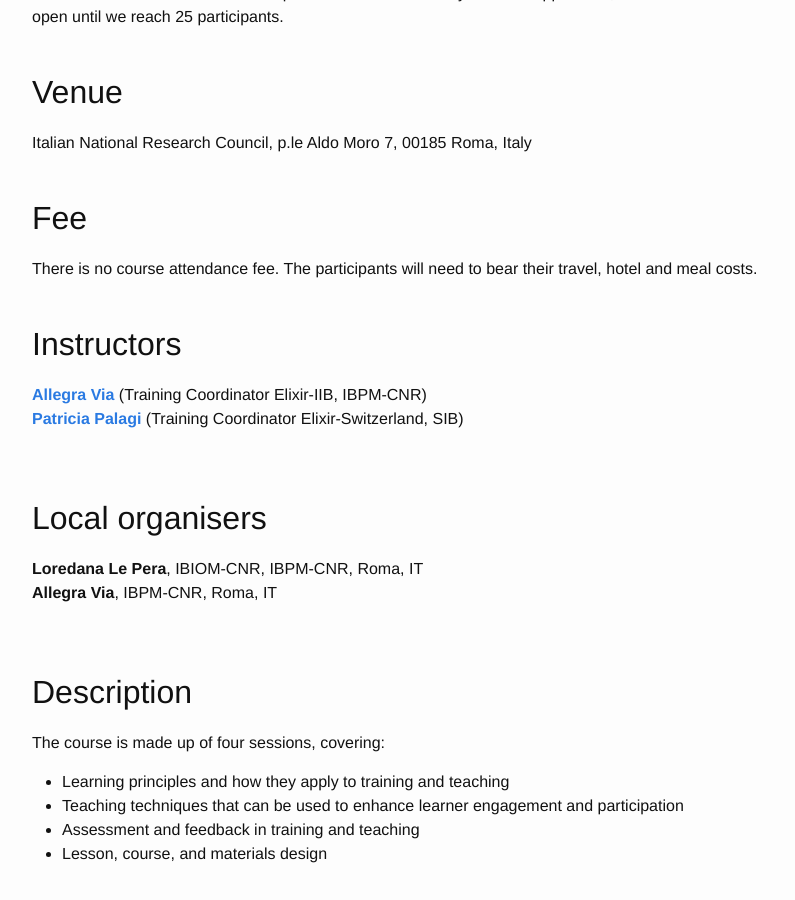
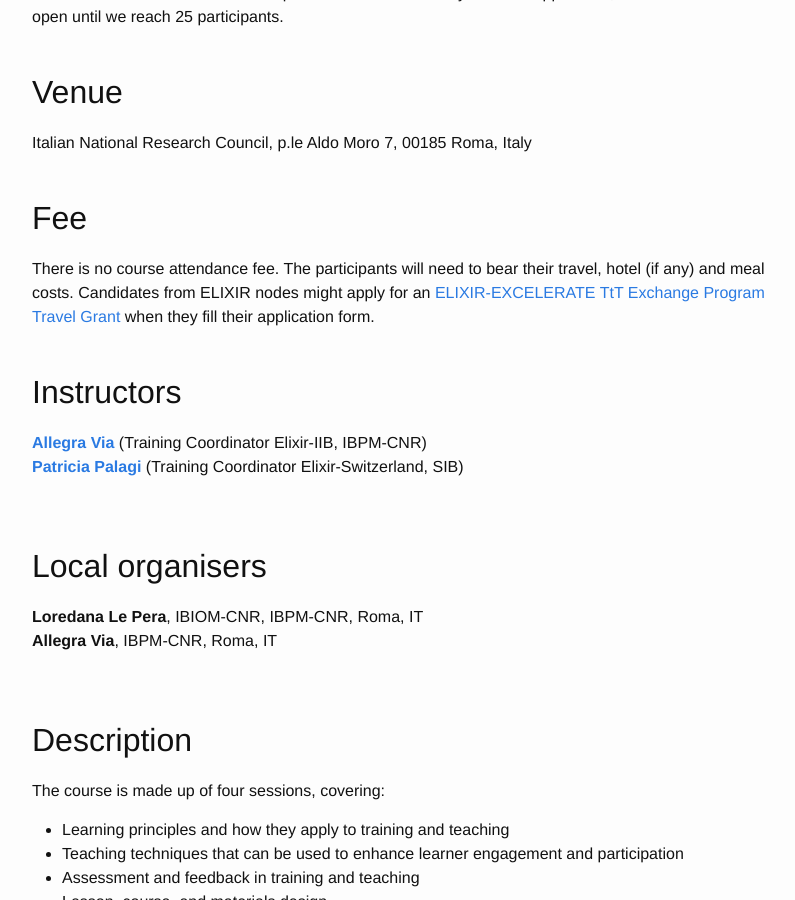
Before and after one commit to ELIXIR-IIB-training/website, a Jekyll site: the page built from _posts/2018-09-27-train-the-trainer-rome.md, in a window 1280 px wide and 900 px high, scrolled down 644 px. Shown: the whole window, without its empty margins (238-1033 px from the left). Built offline with Jekyll 4.4.1, drawn with Linux system fonts in a browser that asks for light colours.

Commit message:
Add link to EE TtT Exchange Program Travel

```diff
--- a/_posts/2018-09-27-train-the-trainer-rome.md
+++ b/_posts/2018-09-27-train-the-trainer-rome.md
@@ -32,7 +32,7 @@ Italian National Research Council, p.le Aldo Moro 7, 00185 Roma, Italy
 <br>
 
 ## Fee
-There is no course attendance fee. The participants will need to bear their travel, hotel and meal costs.
+There is no course attendance fee. The participants will need to bear their travel, hotel (if any) and meal costs. Candidates from ELIXIR nodes might apply for an [ELIXIR-EXCELERATE TtT Exchange Program Travel Grant](https://github.com/TrainTheTrainer/EXCELERATE-TtT/blob/master/TtT-exchange-programme.md) when they fill their application form.
 <br>
 <br>
 
```
